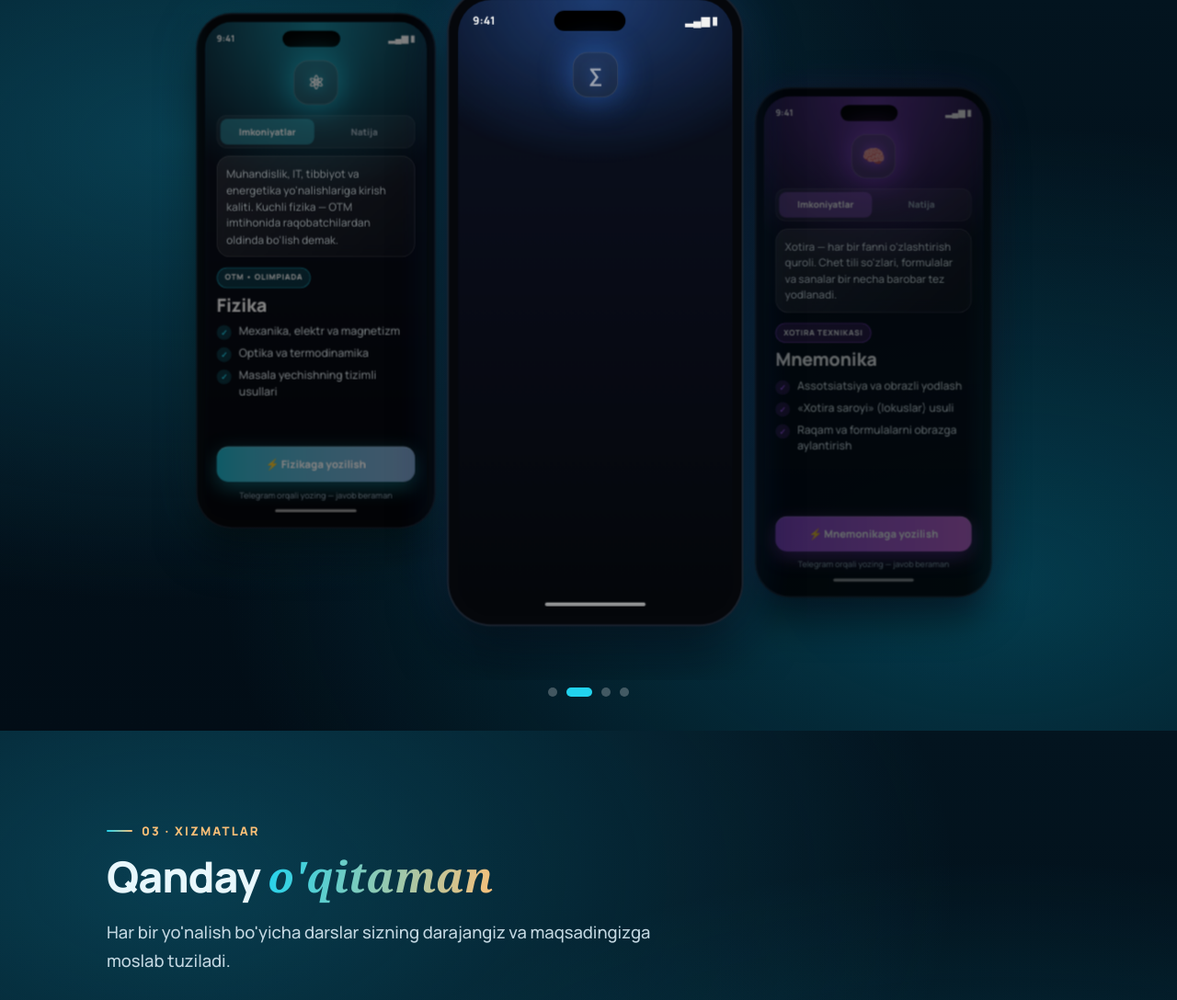
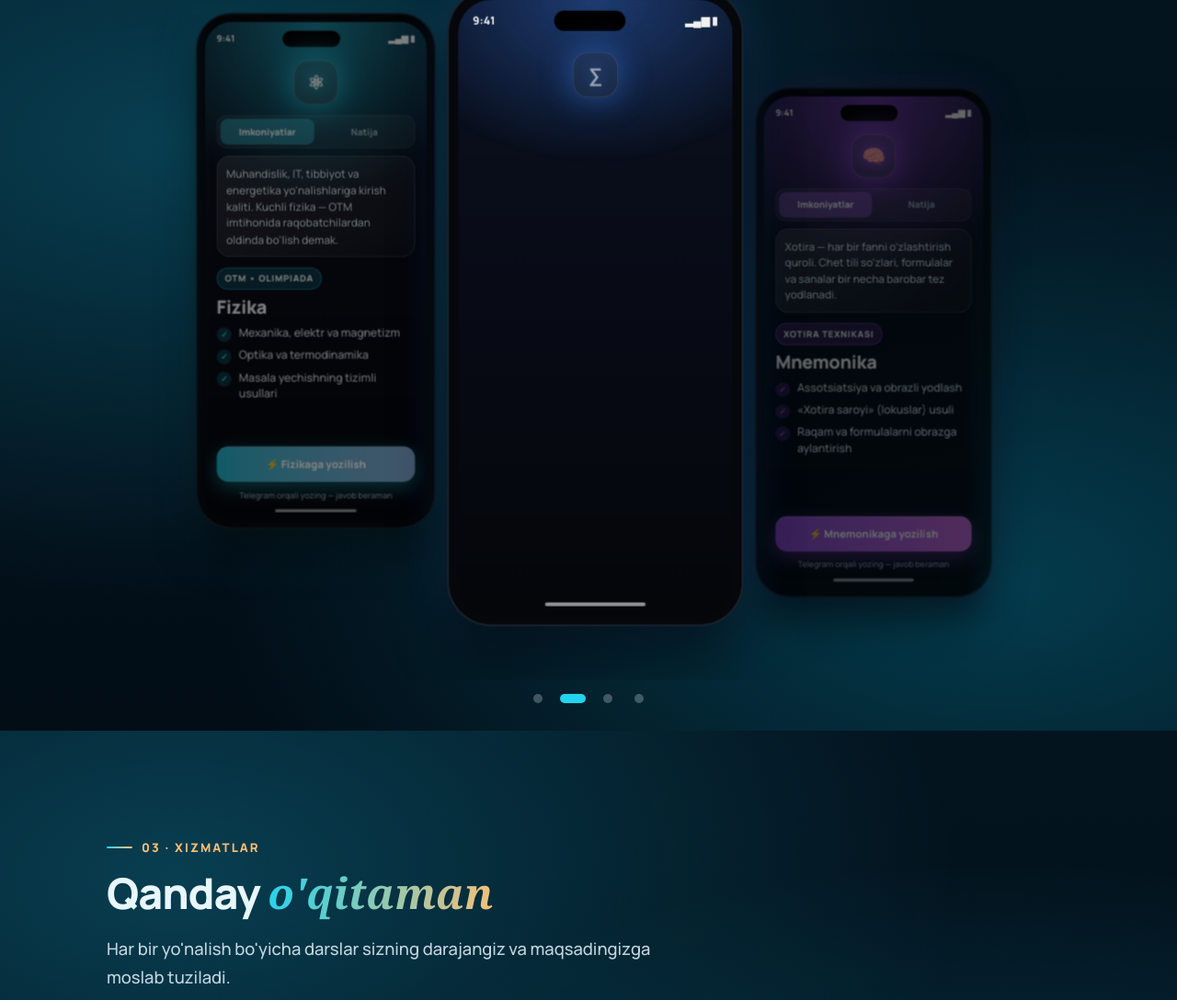
Before and after one commit to ikromovjavohir/shaxsiy-sayt, a plain HTML site: page index.html in a window 1280 px wide. Shown: the part 1605-2693 px from the top of the page at 92% size. Drawn offline with Linux system fonts and the light colour scheme; animation ran at ten frames a second; a web font is replaced by a local one.

Commit message:
Yakuniy sayqal: mobil qulaylik, favicon va havola kartasi
- Telefonda: nishon yozuvi 12px, karusel nuqtalari 32x32 bosiladigan,
  tablar 36px, yashirin telefon bosilmaydi
- Favicon: SVG + 32px PNG + iPhone uchun 180px ikonka
- Havola kartasi: og/twitter meta teglar va og-image.jpg (1200x630)
- Sahifa sarlavhasi va tavsifi (description) yangilandi

Co-Authored-By: Claude Opus 5.5 <noreply@anthropic.com>

```diff
--- a/index.html
+++ b/index.html
@@ -3,7 +3,27 @@
 <head>
   <meta charset="UTF-8">
   <meta name="viewport" content="width=device-width, initial-scale=1.0">
-  <title>Javohir — O'qituvchi</title>
+  <title>Javohir — fizika, matematika va mnemonika o'qituvchisi</title>
+  <meta name="description" content="Toshkentda fizika, matematika, mnemonika va C++ asoslaridan darslar. 10 yillik tajriba: formulani yodlatmayman — tushuntiraman. Telegram: @javohiriikromov">
+  <meta name="theme-color" content="#020d16">
+
+  <!-- Favicon -->
+  <link rel="icon" href="favicon.svg" type="image/svg+xml">
+  <link rel="icon" href="favicon-32.png" sizes="32x32" type="image/png">
+  <link rel="apple-touch-icon" href="apple-touch-icon.png">
+
+  <!-- Havola kartasi (Telegram, Facebook, X va boshqalar). Sayt manzili o'zgarsa, shu yerdagi 2 ta manzilni almashtiring -->
+  <meta property="og:type" content="website">
+  <meta property="og:site_name" content="Javohir — o'qituvchi">
+  <meta property="og:locale" content="uz_UZ">
+  <meta property="og:url" content="https://candid-salmiakki-72b517.netlify.app/">
+  <meta property="og:title" content="Javohir — fizika, matematika va mnemonika o'qituvchisi">
+  <meta property="og:description" content="Toshkentda fizika, matematika, mnemonika va C++ asoslaridan darslar. 10 yillik tajriba: formulani yodlatmayman — tushuntiraman.">
+  <meta property="og:image" content="https://candid-salmiakki-72b517.netlify.app/og-image.jpg">
+  <meta property="og:image:width" content="1200">
+  <meta property="og:image:height" content="630">
+  <meta property="og:image:alt" content="Javohir — fizika, matematika, mnemonika va C++ o'qituvchisi, Toshkent">
+  <meta name="twitter:card" content="summary_large_image">
   <link rel="preconnect" href="https://fonts.googleapis.com">
   <link href="https://fonts.googleapis.com/css2?family=Manrope:wght@400;500;600;800&family=Playfair+Display:ital,wght@1,600;1,700&display=swap" rel="stylesheet">
   <link rel="stylesheet" href="style.css">
--- a/style.css
+++ b/style.css
@@ -398,7 +398,7 @@ h2 {
 .phone[data-pos="0"]  { --pos: 0;    --scale: 1;    --light: 1;   --z: 3; cursor: default; }
 .phone[data-pos="-1"] { --pos: -1;   --scale: 0.8;  --light: 0.45; --z: 2; --y: -40px; }
 .phone[data-pos="1"]  { --pos: 1;    --scale: 0.8;  --light: 0.45; --z: 2; --y: 40px; }
-.phone[data-pos="2"]  { --pos: 1.8;  --scale: 0.65; --light: 0.3; --z: 1; --alpha: 0; }
+.phone[data-pos="2"]  { --pos: 1.8;  --scale: 0.65; --light: 0.3; --z: 1; --alpha: 0; pointer-events: none; }
 
 @media (max-width: 640px) {
   .slider { --w: min(320px, 82vw); --gap: calc(var(--w) * 0.92); }
@@ -408,21 +408,33 @@ h2 {
 .dots {
   display: flex;
   justify-content: center;
-  gap: 10px;
-  margin-top: 8px;
+  gap: 2px;
+  margin-top: 4px;
 }
 
+/* tugma 32x32 (barmoq bilan oson bosiladi), ko'rinadigan nuqta esa ichida kichik */
 .dots button {
+  width: 32px;
+  height: 32px;
+  padding: 0;
+  border: 0;
+  background: none;
+  cursor: pointer;
+  display: grid;
+  place-items: center;
+}
+
+.dots button::before {
+  content: "";
   width: 10px;
   height: 10px;
-  border: 0;
   border-radius: 10px;
   background: rgba(255, 255, 255, 0.25);
-  cursor: pointer;
   transition: width 0.4s, background 0.4s;
 }
 
-.dots button.on { width: 28px; background: var(--accent); }
+.dots button.on { width: 40px; }
+.dots button.on::before { width: 28px; background: var(--accent); }
 
 .screen {
   height: 100%;
@@ -555,7 +567,7 @@ h2 {
   margin-top: 14px;
   padding: 4px 10px;
   border-radius: 20px;
-  font-size: 0.66rem;
+  font-size: 0.75rem;
   font-weight: 700;
   text-transform: uppercase;
   letter-spacing: 0.08em;
@@ -691,7 +703,7 @@ footer {
   .phone h3 { font-size: 1.2rem; }
   .checks li { margin-bottom: 5px; }
   .cta-note { display: none; }
-  .tab { padding: 5px 0; }
+  .tab { padding: 5px 0; min-height: 36px; }
   .tabs { margin-bottom: 8px; }
   .glass { padding: 10px; }
   .badge { margin-top: 10px; }
@@ -708,7 +720,7 @@ footer {
   .facts { gap: 8px; }
   .facts li { padding: 12px 10px; }
   .facts strong { font-size: 1.5rem; }
-  .facts span { font-size: 0.78rem; }
+  .facts span { font-size: 0.82rem; }
   .section-lead { font-size: 1.05rem; }
   .services-head { padding-top: 48px; }
 }
```
Also changed, not shown: apple-touch-icon.png (added), favicon-32.png (added), favicon.svg (added), og-image.jpg (added), 1 other file.
